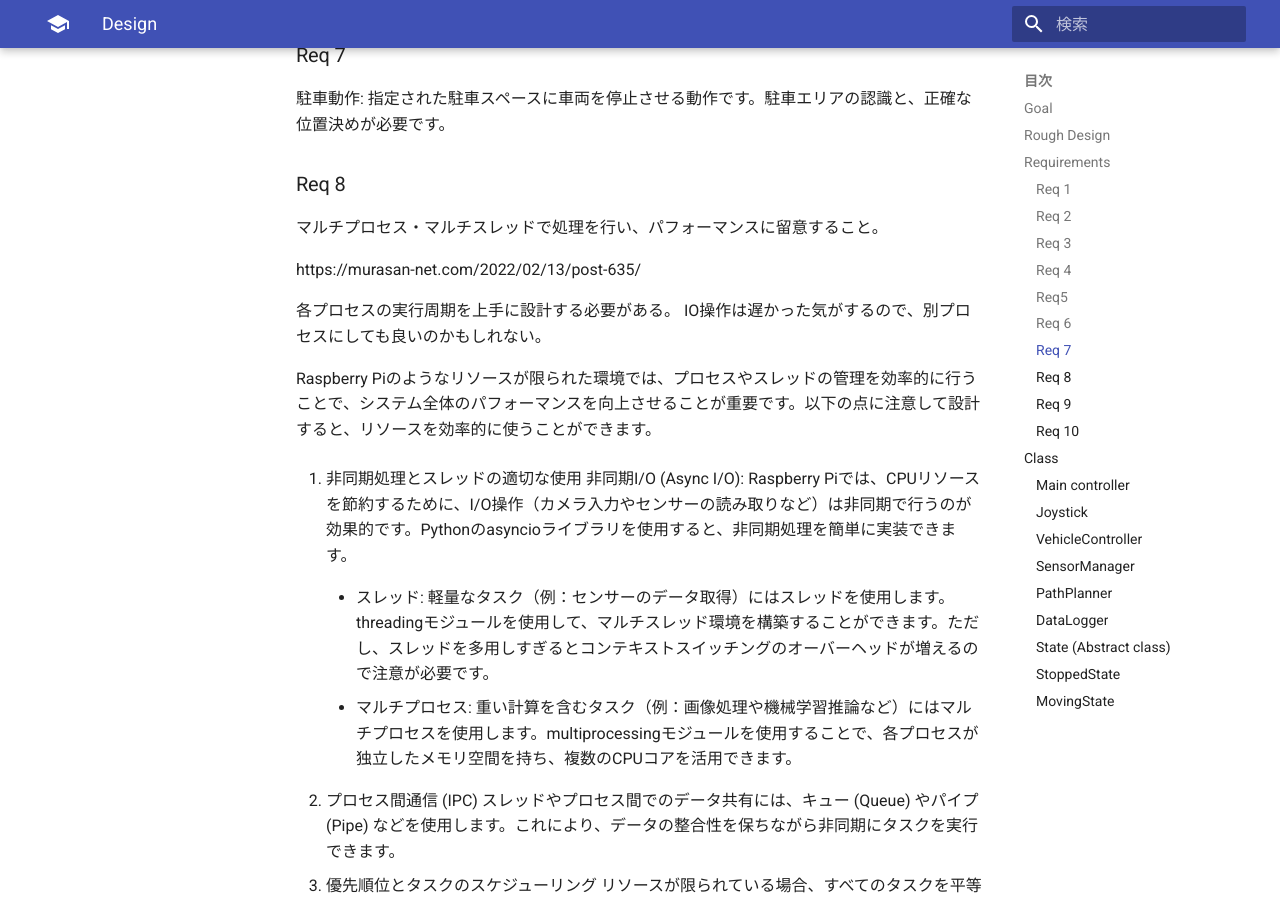
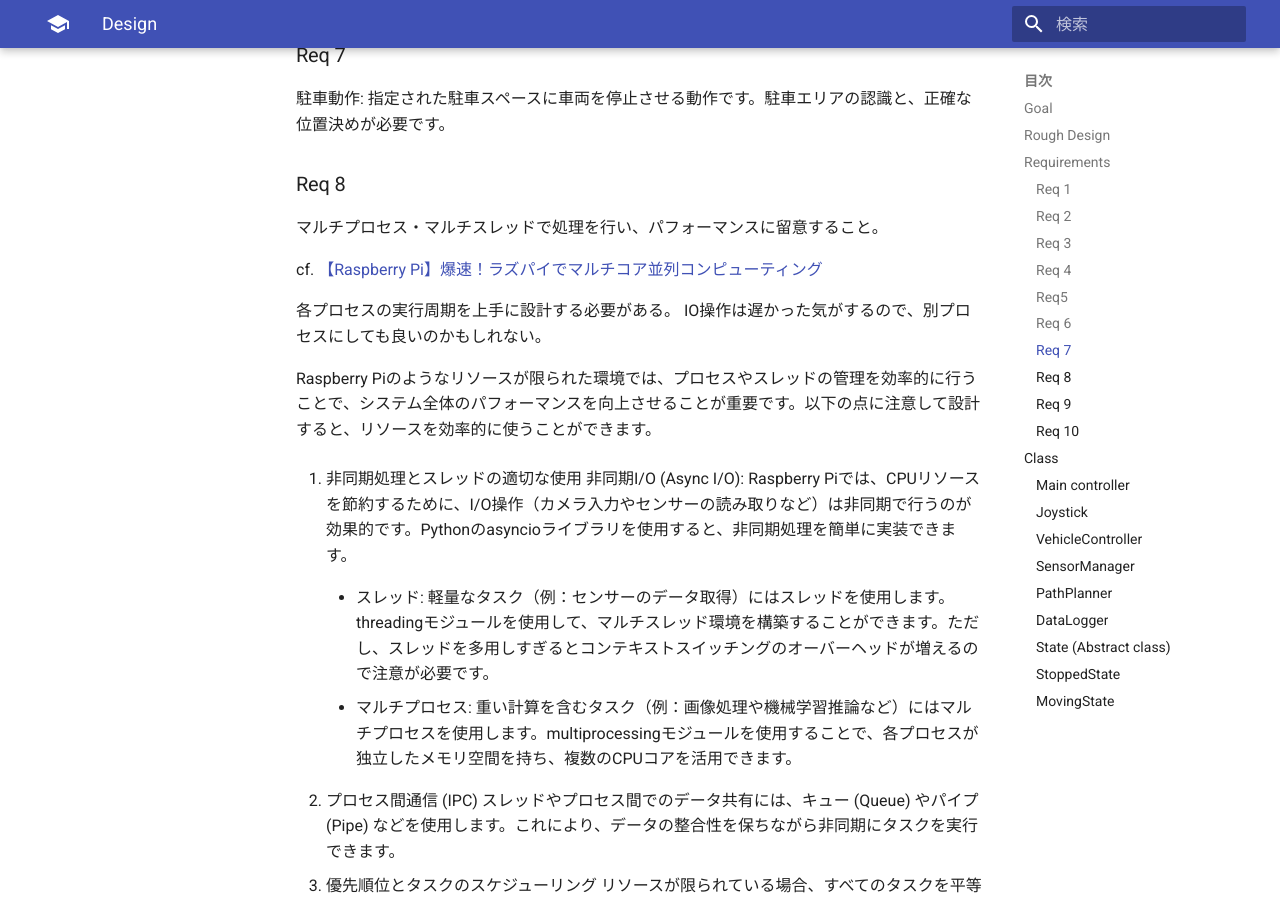
Before and after one commit to nino-kin/racecar-docs, an MkDocs documentation site: the page built from docs/design.md, in a window 1280 px wide and 900 px high, scrolled down 1983 px. Built offline with MkDocs 1.6.1 and Material for MkDocs 9.7.7, drawn with Linux system fonts in a browser that asks for light colours.

Commit message:
style: fix with pre-commit

```diff
--- a/docs/design.md
+++ b/docs/design.md
@@ -77,7 +77,7 @@ step1 --> step2 --> step3  --> step4  --> step5  --> step6
 
 マルチプロセス・マルチスレッドで処理を行い、パフォーマンスに留意すること。
 
-https://murasan-net.com/2022/02/13/post-635/
+cf. [【Raspberry Pi】爆速！ラズパイでマルチコア並列コンピューティング](https://murasan-net.com/2022/02/13/post-635/)
 
 各プロセスの実行周期を上手に設計する必要がある。
 IO操作は遅かった気がするので、別プロセスにしても良いのかもしれない。
```
Also changed, not shown: README.md (+4 -2 lines), .github/PULL_REQUEST_TEMPLATE.md.
